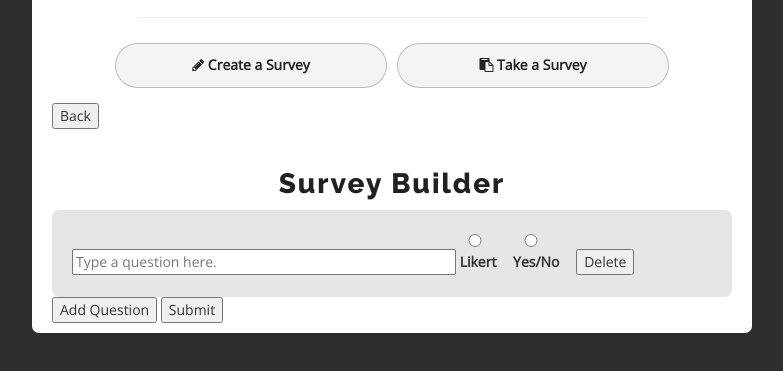
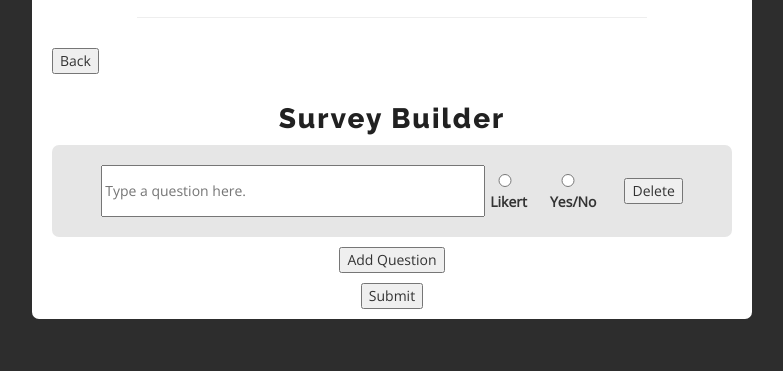
Before and after one commit to matthamil/SurveyStats, a plain HTML site: page index.html in a window 1280 px wide. Both pictures are taken after a click on the button "Create a Survey". Shown: the part 259-630 px from the top of the page, without its empty margins (248-1031 px from the left). Drawn offline with nearby package versions, Linux system fonts and the light colour scheme.

Commit message:
updated create survey functionality

```diff
--- a/css/main.css
+++ b/css/main.css
@@ -57,8 +57,7 @@ body {
 	border-radius: 7px;
 }
 
-#survey-body h1,
-#create-survey h2 {
+#survey-body h1 {
 	text-align: center;
 	padding-top: 20px;
 	letter-spacing: 2px;
@@ -156,6 +155,9 @@ Survey Builder
 
 #create-survey h2 {
 	font-size: 2em;
+	letter-spacing: 2px;
+	color: #212121;
+	font-family: 'Raleway';
 }
 
 .survey-builder {
@@ -168,3 +170,32 @@ Survey Builder
 .survey-builder input {
 	width: 60%;
 }
+
+.question-create-wrapper {
+	display: flex;
+	justify-content: center;
+}
+
+.question-type-selector {
+	margin: 5px;
+}
+
+.del-question-builder {
+	align-self: center;
+	margin-left: 10px;
+	float: right;
+}
+
+#add-question-builder {
+	display: block;
+	margin: 10px auto;
+}
+
+#submit-question-builder {
+	display: block;
+	margin: 0 auto;
+}
+
+.go-back {
+	margin: 10px auto;
+}
--- a/index.html
+++ b/index.html
@@ -48,13 +48,15 @@
             </form>
         </div>
         -->
+
         <!--TEST: Main Menu-->
         <div id="main-menu">
           <button id="start-survey"><i class="fa fa-pencil"></i> Create a Survey</button>
           <button id="take-survey"><i class="fa fa-clipboard"></i> Take a Survey</button>
         </div>
+
+        <!--TEST: Create Survey
         <div id="create-survey">
-          <button id="go-back">Back</button>
           <h2>Survey Builder</h2>
           <form class="survey-builder">
             <div class="question-create-wrapper">
@@ -64,9 +66,10 @@
               <button class="del-question-builder">Delete</button>
             </div>
           </form>
-          <button class="add-question-builder">Add Question</button>
+          <button id="add-question-builder">Add Question</button>
           <button id="submit-question-builder">Submit</button>
-        </div>
+        </div><!--Create Survey-->
+
         </div><!--survey-body-->
       </div><!--wrapper-->
     <!-- jQuery (necessary for Bootstrap's JavaScript plugins) -->
--- a/js/buildsurvey.js
+++ b/js/buildsurvey.js
@@ -88,6 +88,8 @@ var app = {
     init: function(){
         this.questionNum = 1;
         this.$fakeTakeSurvey();
+        this.$createSurvey();
+        this.$onClickAddNewQ();
     },
     $appendQuestionNum: function(){
         $("#survey-body").append("<div class='question-header'>" + this.questionNum + ".</div>").bind(app);
@@ -127,21 +129,39 @@ var app = {
         $("#take-survey").click(function(){
             //Removes the Main Menu
             $("#main-menu").remove();
-            //Appends "Fetching"
-            $("#survey-body").append("<p id='fetching' style='text-align:center'>Fetching survey...</p>");
-            //Artificial delay to simulate querying the server
-            setTimeout(function() {
-                $("#fetching").remove();
-                this.printSurveytoDOM(Survey);
-            }.bind(app), 1000);
+            app.$addGoBack();
+            app.printSurveytoDOM(Survey);
         });
+    },
+    $addGoBack: function() {
+        $("#survey-body").append("<button class='go-back'>Back</button>");
+    },
+    $createSurvey: function(){
+        $("#start-survey").click(function(){
+            $("#main-menu").remove();
+            app.$addGoBack();
+            $("#survey-body").append("<div id='create-survey'>");
+            $("#create-survey").append("<h2>Survey Builder</h2>");
+            $("#create-survey").append("<form class='survey-builder'>");
+            app.$addNewQuestionBuilder();
+            $("#create-survey").append("<button id='add-question-builder'>Add Question</button>" +
+                "<button id='submit-question-builder'>Submit</button>" +
+                "</div><!--Create Survey-->");
+        });
+        this.$onClickAddNewQ();
+    },
+    createdQCounter: 1,
+    $addNewQuestionBuilder: function(){
+        $(".survey-builder").append("<div class='question-create-wrapper'>" +
+            "<input class='question-create-textinput' type='text' name='q' placeholder='Type a question here.'>" +
+            "<label class='question-type-selector'><input type='radio' name='q1' value='1'>Likert</label>" +
+            "<label class='question-type-selector'><input type='radio' name='q1' value='2'>Yes/No</label>" +
+            "<button class='del-question-builder'>Delete</button></div></form>");
+        this.createdQCounter++;
+    },
+    $onClickAddNewQ: function(){
+        $("#add-question-builder").click(app.$addNewQuestionBuilder());
     }
-};
-
-var $createSurvey = function(){
-    $("#start-survey").click(function(){
-       $mainmenu.remove();
-    });
 };
 
 var $goBack = function() {
@@ -149,9 +169,3 @@ var $goBack = function() {
 
     });
 };
-
-var $mainMenuOptions = function(){
-    $createSurvey();
-    $fakeTakeSurvey();
-    $goBack();
-};
```
